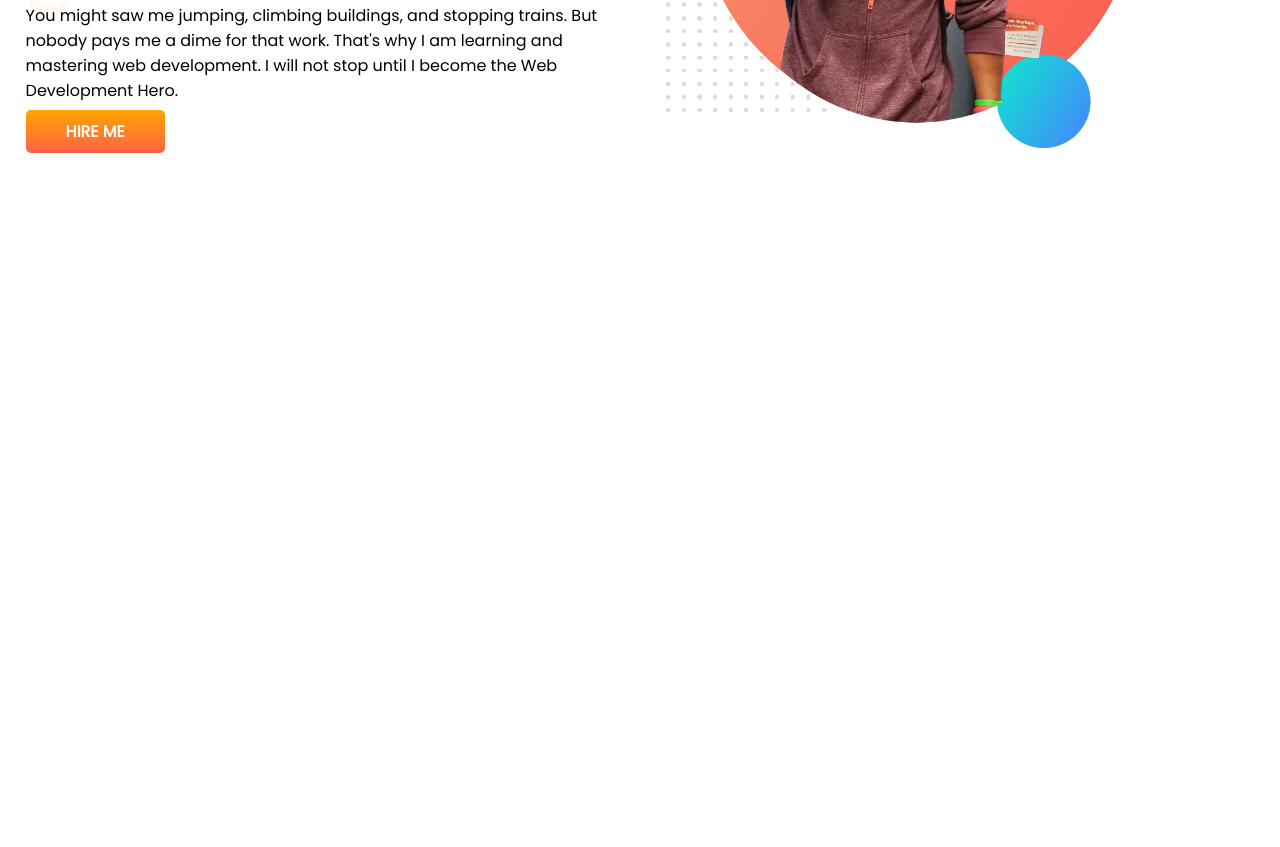
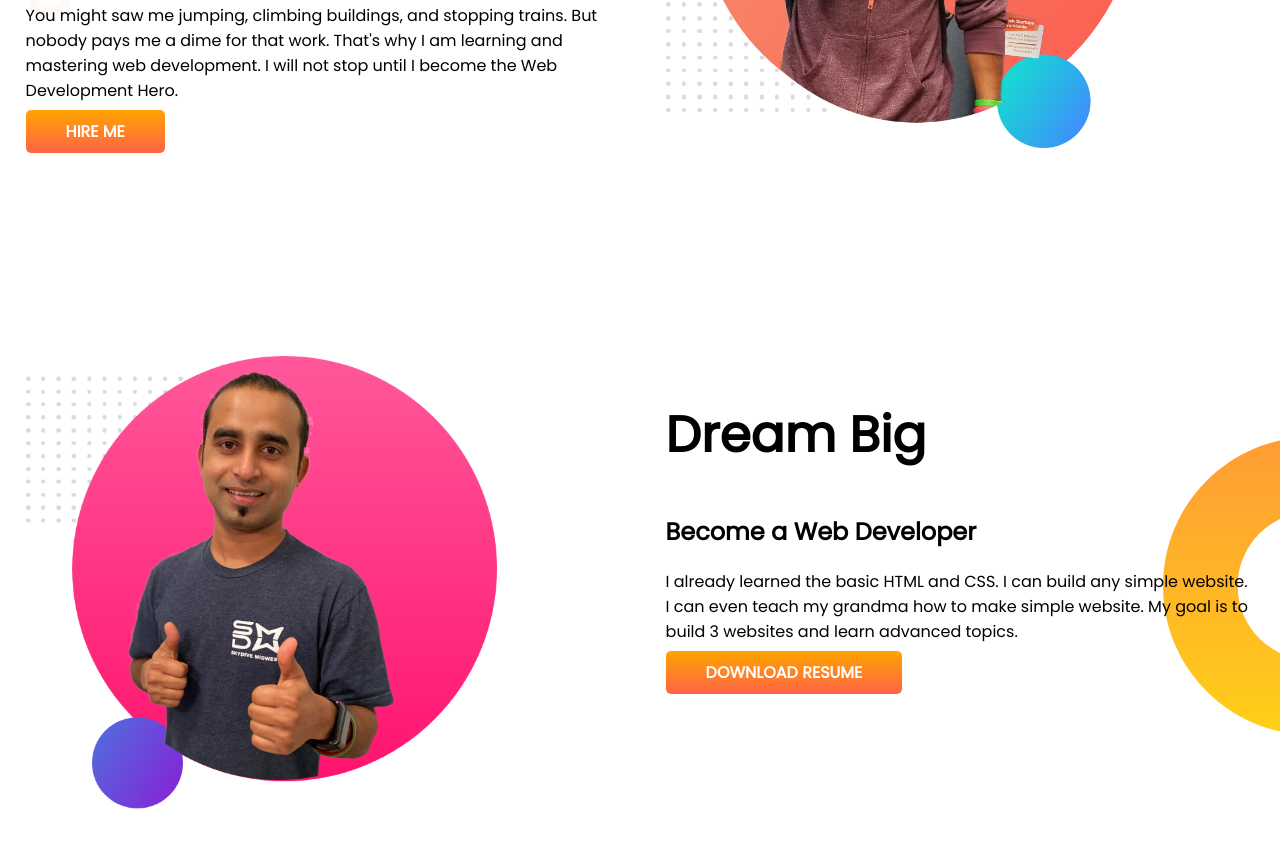
Before and after one commit to matiurjewel/developer-portfolio, a plain HTML site: page index.html in a window 1280 px wide. Shown: the part 345-1192 px from the top of the page. Before the commit the page ends 800 px from the top, so only its background shows below. Drawn offline with Linux system fonts and the light colour scheme.

Commit message:
dream add

```diff
--- a/index.html
+++ b/index.html
@@ -25,5 +25,18 @@
             <img src="images/jhankar.png" alt="">
         </div>
     </section>
+
+    <section class="dream-big">
+        <div class="half-width">
+            <img src="images/jhankar2.png" alt="">
+        </div>
+
+        <div class="half-width">
+            <h1>Dream Big</h1>
+            <h2>Become a Web Developer</h2>
+            <p>I already learned the basic HTML and CSS. I can build any simple website. I can even teach my grandma how to make simple website. My goal is to build 3 websites and learn advanced topics.</p>
+            <a class="link-btn" target="_blank" href="#">DOWNLOAD RESUME</a>
+        </div>
+    </section>
 </body>
 </html>
--- a/style.css
+++ b/style.css
@@ -13,6 +13,7 @@ h1 {
 
 section {
     display: flex;
+    margin-bottom: 150px;
 }
 
 .half-width {
@@ -37,3 +38,9 @@ section {
     background-image: url(images/top-banner.png);
     background-repeat: no-repeat;
 }
+
+.dream-big {
+    background-image: url(images/dream-bg.png);
+    background-repeat: no-repeat;
+    background-position: right;
+}
```
